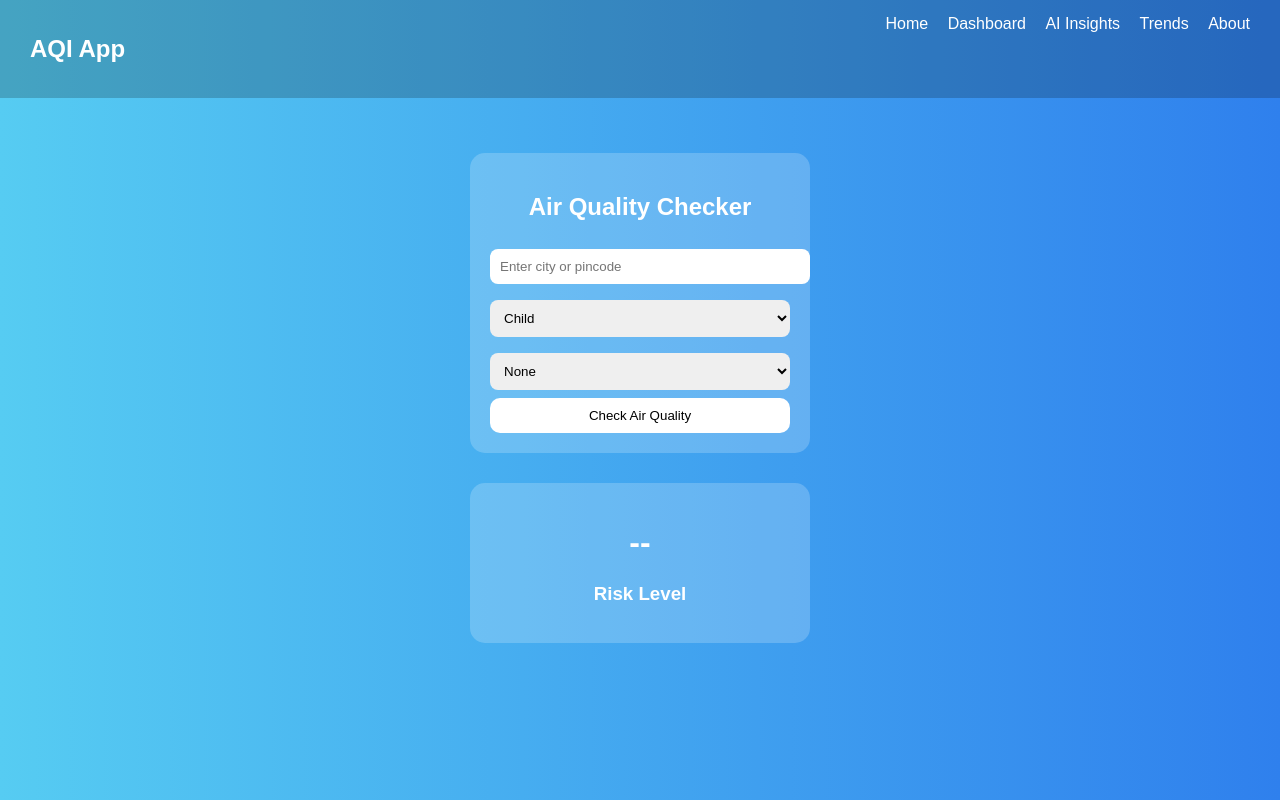
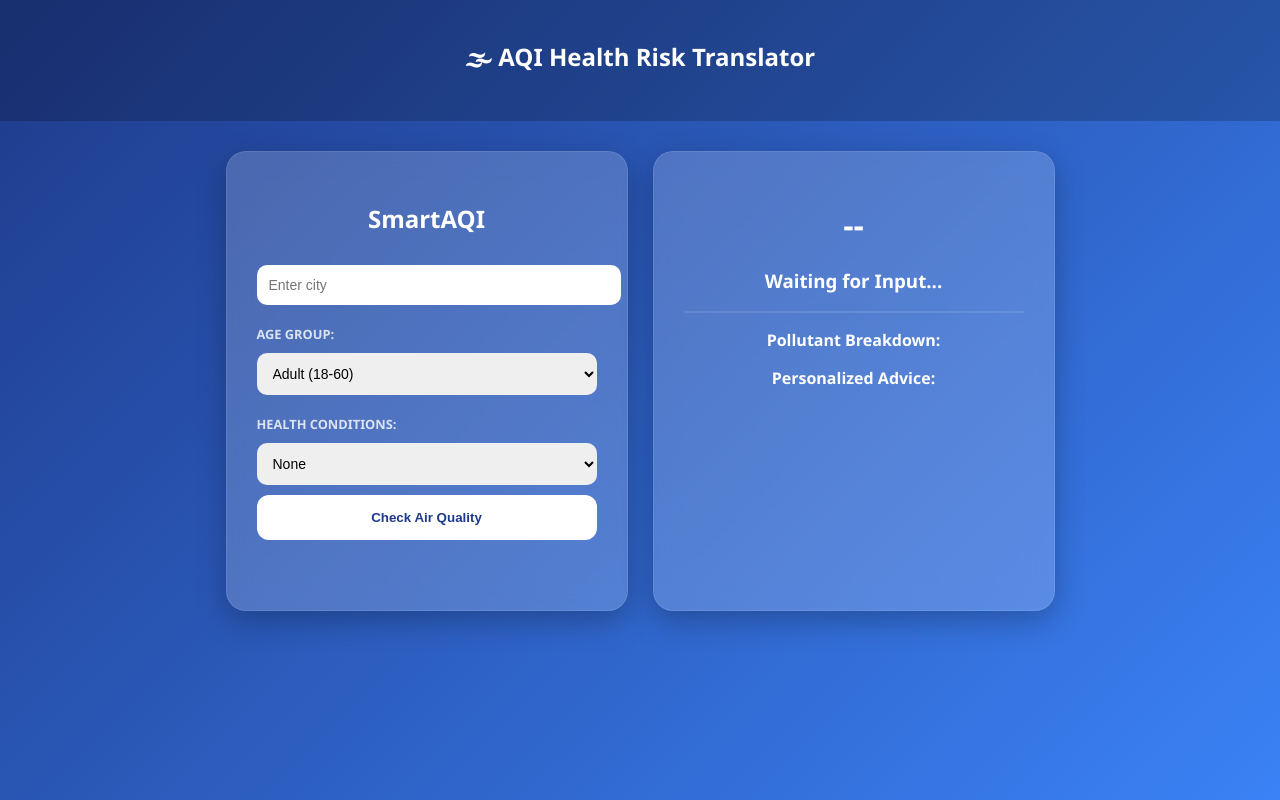
Before and after one commit to sshrinidhi125/air-quality-health-app, a Flask app: page / in a window 1280 px wide. Run offline with Flask 3, Linux system fonts and the light colour scheme; a map, chart or similar area stays blank.

Commit message:
Integrated personalized health risk logic and mask simulator

```diff
--- a/app.py
+++ b/app.py
@@ -1,10 +1,66 @@
-from flask import Flask, render_template
+from flask import Flask, render_template, request, jsonify
+import requests
 
 app = Flask(__name__)
+
+# WAQI API Token
+TOKEN = "21802452c0e7b72bd296d2589b9a213e586fe731"
 
 @app.route('/')
 def home():
     return render_template('home.html')
 
+@app.route('/get_aqi', methods=['POST'])
+def get_aqi():
+    data = request.json
+    location = data.get('location')
+    age = data.get('age')
+    health = data.get('health')
+
+    url = f"https://api.waqi.info/feed/{location}/?token={TOKEN}"
+    response = requests.get(url).json()
+
+    if response["status"] != "ok":
+        return jsonify({"error": "Location not found. Try a major city name."})
+
+    res_data = response["data"]
+    aqi = res_data["aqi"]
+
+    # 1. Determine Vulnerability Logic
+    # Vulnerable users have a strict threshold (WHO: 15), others use CPCB (60)
+    is_vulnerable = (age in ["Child", "Elderly"]) or (health != "None")
+    threshold = 15 if is_vulnerable else 60
+
+    # 2. Personalized Risk & Advice
+    if aqi > 150:
+        risk = "Hazardous"
+        advice = "Emergency levels. Everyone should stay indoors."
+    elif aqi > threshold:
+        risk = "Harmful for You"
+        if health == "Asthma":
+            advice = "High respiratory risk. Keep inhaler ready and wear N95."
+        elif health == "Heart Issue":
+            advice = "Increased cardiac strain. Avoid all outdoor exertion."
+        else:
+            advice = "Safe for general public, but harmful for your profile. Limit exposure."
+    else:
+        risk = "Safe"
+        advice = "Air quality is good for your current health profile."
+
+    # 3. Forecast & Safety Window
+    forecast = [aqi, aqi-12, aqi-25, aqi+10, aqi+15, aqi-18, aqi-5]
+    times = ["Now", "4h", "8h", "12h", "16h", "20h", "24h"]
+    best_val = min(forecast)
+    best_time = times[forecast.index(best_val)]
+    safety_window = f"Best time to go out: {best_time} (AQI drops to {best_val})"
+
+    return jsonify({
+        "aqi": aqi,
+        "risk": risk,
+        "impact": safety_window,
+        "advice": advice,
+        "forecast": forecast
+    })
+
 if __name__ == "__main__":
     app.run(debug=True)
--- a/static/script.js
+++ b/static/script.js
@@ -1,31 +1,86 @@
+let aqiChart;
+let rawAQI = 0;
+
 async function getAQI() {
+    let btn = document.getElementById("checkBtn");
+    let city = document.getElementById("city").value;
 
-    let city = document.getElementById("city").value;
-    let age = document.getElementById("age").value;
-    let health = document.getElementById("health").value;
+    btn.disabled = true;
+    btn.innerText = "Analyzing Air...";
 
+    try {
         let response = await fetch("/get_aqi", {
             method: "POST",
-        headers: {
-            "Content-Type": "application/json"
-        },
+            headers: { "Content-Type": "application/json" },
             body: JSON.stringify({
                 location: city,
-            user_type: health
+                age: document.getElementById("age").value,
+                health: document.getElementById("health").value
             })
         });
 
         let data = await response.json();
 
         if (data.error) {
-        alert(data.error);
-        return;
+            document.getElementById("risk").innerText = data.error;
+        } else {
+            rawAQI = data.aqi;
+            document.getElementById("aqi").innerText = data.aqi;
+            document.getElementById("risk").innerText = data.risk;
+            document.getElementById("impact").innerText = data.impact;
+            document.getElementById("advice").innerText = data.advice;
+
+            updateUIColors(data.risk);
+            renderChart(data.forecast);
+        }
+    } catch (e) { console.error(e); }
+
+    btn.disabled = false;
+    btn.innerText = "Check Air Quality";
 }
 
-    document.getElementById("aqi").innerText = data.aqi;
-    document.getElementById("risk").innerText = data.risk;
-    document.getElementById("advice").innerText = data.advice;
+function simulateMask(maskType) {
+    let simulatedAQI = rawAQI;
+    if (maskType === "N95") simulatedAQI = Math.round(rawAQI * 0.05);
+    else if (maskType === "Cloth") simulatedAQI = Math.round(rawAQI * 0.5);
 
-    document.getElementById("impact").innerText =
-        "Air quality impact varies based on your profile.";
+    document.getElementById("aqi").innerText = simulatedAQI;
+    document.getElementById("risk").innerText = simulatedAQI < 50 ? "Protected (Safe)" : "Reduced Risk";
+    document.getElementById("resultCard").style.boxShadow = "0 0 20px #fff";
 }
+
+function updateUIColors(risk) {
+    let body = document.body;
+    if (risk === "Hazardous") {
+        body.style.background = "linear-gradient(135deg, #4b1248 0%, #f03030 100%)";
+    } else if (risk === "Harmful / Caution") {
+        body.style.background = "linear-gradient(135deg, #f09819 0%, #edde5d 100%)";
+    } else {
+        body.style.background = "linear-gradient(135deg, #1D976C 0%, #93F9B9 100%)";
+    }
+}
+
+function renderChart(forecastData) {
+    const ctx = document.getElementById('aqiChart').getContext('2d');
+    if (aqiChart) aqiChart.destroy();
+    aqiChart = new Chart(ctx, {
+        type: 'line',
+        data: {
+            labels: ['Now', '4h', '8h', '12h', '16h', '20h', '24h'],
+            datasets: [{
+                label: '24h Trend',
+                data: forecastData,
+                borderColor: 'white',
+                tension: 0.4,
+                fill: false
+            }]
+        },
+        options: {
+            plugins: { legend: { labels: { color: 'white' } } },
+            scales: {
+                y: { ticks: { color: 'white' } },
+                x: { ticks: { color: 'white' } }
+            }
+        }
+    });
+}
--- a/templates/base.html
+++ b/templates/base.html
@@ -1,30 +1,32 @@
 <!DOCTYPE html>
 <html>
 <head>
-    <title>AQI App</title>
-    <link rel="stylesheet" href="{{ url_for('static', filename='style.css') }}">
+    <title>Health AQI Translator</title>
+    <style>
+        body {
+            margin: 0; font-family: 'Segoe UI', system-ui;
+            background: linear-gradient(135deg, #1e3a8a 0%, #3b82f6 100%);
+            color: white; min-height: 100vh; transition: background 1s ease;
+        }
+        .navbar { padding: 20px; background: rgba(0,0,0,0.2); text-align: center; }
+        .content { display: flex; justify-content: center; flex-wrap: wrap; padding: 30px; gap: 25px; }
+        .card {
+            background: rgba(255,255,255,0.18); backdrop-filter: blur(12px);
+            padding: 30px; border-radius: 20px; width: 340px; text-align: center;
+            box-shadow: 0 10px 30px rgba(0,0,0,0.25); border: 1px solid rgba(255,255,255,0.1);
+        }
+        input, select { width: 100%; padding: 12px; margin: 10px 0; border-radius: 10px; border: none; font-size: 14px; }
+        label { font-size: 0.8em; font-weight: bold; text-transform: uppercase; display: block; text-align: left; margin-top: 10px; opacity: 0.8; }
+        button {
+            width: 100%; padding: 15px; background: white; color: #1e3a8a;
+            border: none; border-radius: 12px; font-weight: bold; cursor: pointer; transition: 0.3s;
+        }
+        button:hover { background: #f0f0f0; transform: scale(1.02); }
+    </style>
 </head>
-
 <body>
-
-<!-- NAVBAR -->
-<div class="navbar">
-    <h2>AQI App</h2>
-    <div class="menu">
-        <a href="/">Home</a>
-        <a href="/dashboard">Dashboard</a>
-        <a href="/insights">AI Insights</a>
-        <a href="/trends">Trends</a>
-        <a href="/about">About</a>
-    </div>
-</div>
-
-<!-- PAGE CONTENT -->
-<div class="content">
-    {% block content %}{% endblock %}
-</div>
-
-<script src="{{ url_for('static', filename='script.js') }}"></script>
-
+    <div class="navbar"><h2>🌫 AQI Health Risk Translator</h2></div>
+    <div class="content">{% block content %}{% endblock %}</div>
+    <script src="{{ url_for('static', filename='script.js') }}"></script>
 </body>
 </html>
--- a/templates/home.html
+++ b/templates/home.html
@@ -1,38 +1,41 @@
 {% extends "base.html" %}
 
 {% block content %}
+<div class="card">
+    <h2> SmartAQI </h2>
+    <input type="text" id="city" placeholder="Enter city ">
 
-<div class="card">
-
-    <h2> Air Quality Checker</h2>
-
-    <input type="text" id="city" placeholder="Enter city or pincode">
-
+    <label>Age Group:</label>
     <select id="age">
-        <option>Child</option>
-        <option>Adult</option>
-        <option>Elderly</option>
+        <option value="Adult">Adult (18-60)</option>
+        <option value="Child">Child (<18)</option>
+        <option value="Elderly">Elderly (>60)</option>
     </select>
 
+    <label>Health Conditions:</label>
     <select id="health">
-        <option>None</option>
-        <option>Asthma</option>
-        <option>Heart Issue</option>
+        <option value="None">None</option>
+        <option value="Asthma">Asthma / Respiratory</option>
+        <option value="Heart Issue">Heart Issue</option>
     </select>
 
-    <button onclick="getAQI()">Check Air Quality</button>
-
+   <button id="checkBtn" type="button" onclick="getAQI()">Check Air Quality</button>
 </div>
 
-<!-- OUTPUT -->
-<div class="card result">
+<div class="card" id="resultCard">
+    <h1 id="aqi">--</h1>
+    <h3 id="risk">Waiting for Input...</h3>
 
-    <h1 id="aqi">--</h1>
-    <h3 id="risk">Risk Level</h3>
+    <hr style="border: 0.5px solid rgba(255,255,255,0.1)">
 
-    <p id="impact"></p>
-    <p id="advice"></p>
+    <p><strong>Pollutant Breakdown:</strong></p>
+    <p id="impact" style="font-size: 0.9em;"></p>
 
+    <p><strong>Personalized Advice:</strong></p>
+    <p id="advice" style="font-weight: bold; color: #fff;"></p>
+
+    <canvas id="aqiChart" style="margin-top: 20px;"></canvas>
 </div>
 
+<script src="https://cdn.jsdelivr.net/npm/chart.js"></script>
 {% endblock %}
```
Lines whose indentation alone changed are shown as unchanged.
